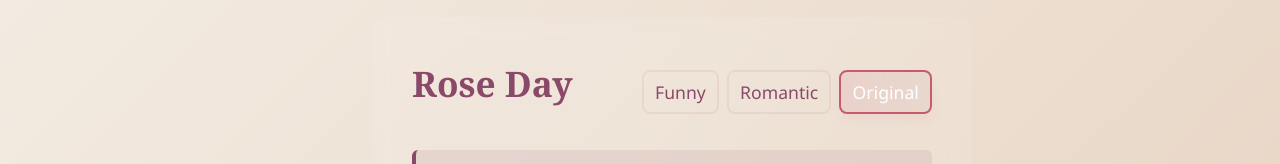
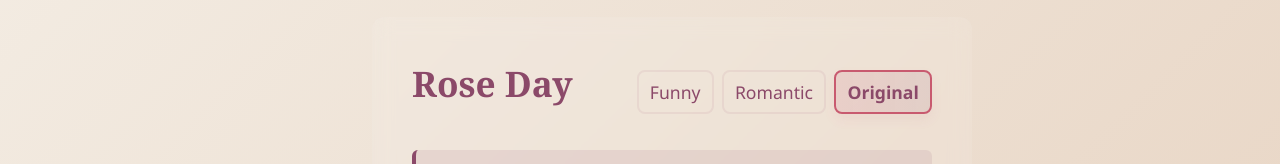
Before and after one commit to mkrishnapraveen/valentine-site, a React (Vite) app: page / in a window 1280 px wide. Shown: the part 390-554 px from the top of the page. Built offline with nearby package versions, Linux system fonts and the light colour scheme.

Commit message:
fix: Improve active style-button contrast and color

```diff
--- a/src/App.css
+++ b/src/App.css
@@ -178,9 +178,10 @@
 }
 
 .style-button.active {
-  background: linear-gradient(90deg, rgba(200,90,120,0.12), rgba(139,73,105,0.06));
+  background: linear-gradient(90deg, rgba(200,90,120,0.14), rgba(139,73,105,0.12));
   border-color: #c85a6f;
-  color: #fff;
+  color: #8b4969;
+  font-weight: 600;
   box-shadow: 0 6px 12px rgba(200, 90, 120, 0.08);
 }
 
```
